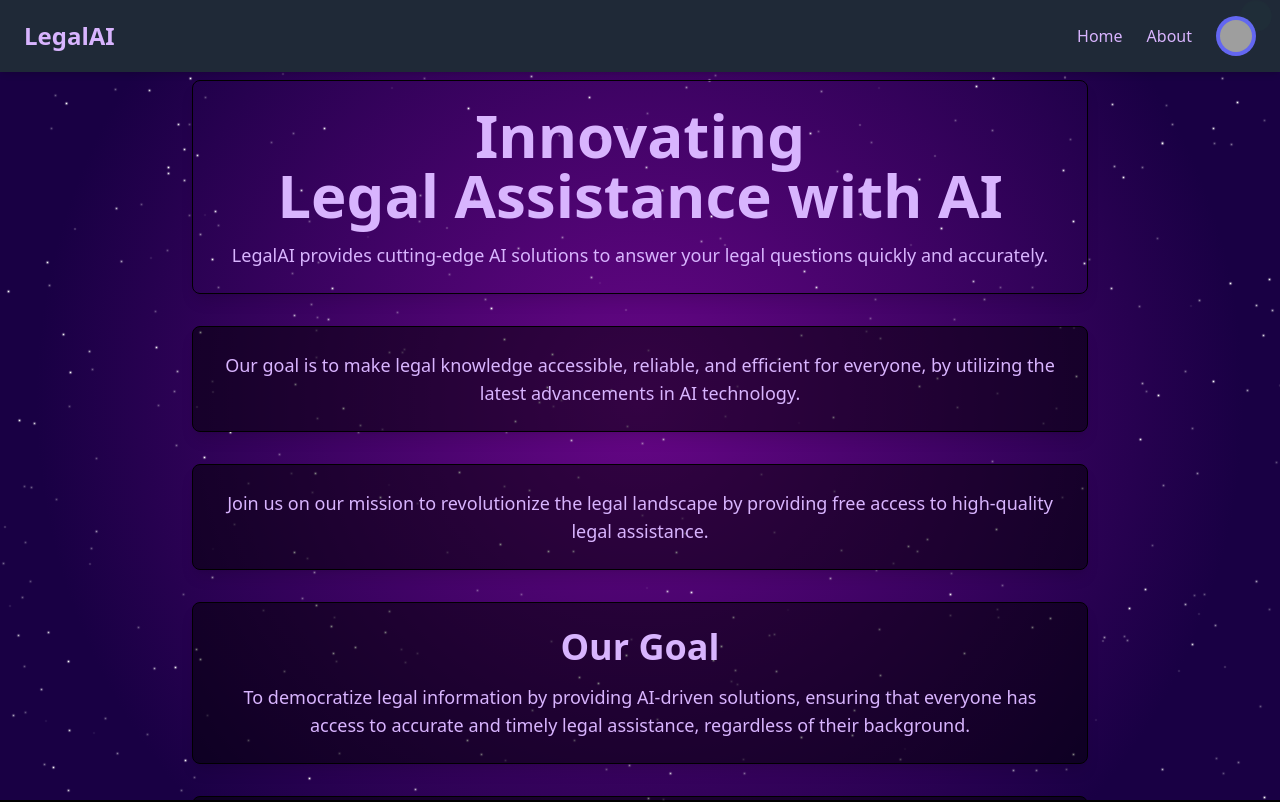
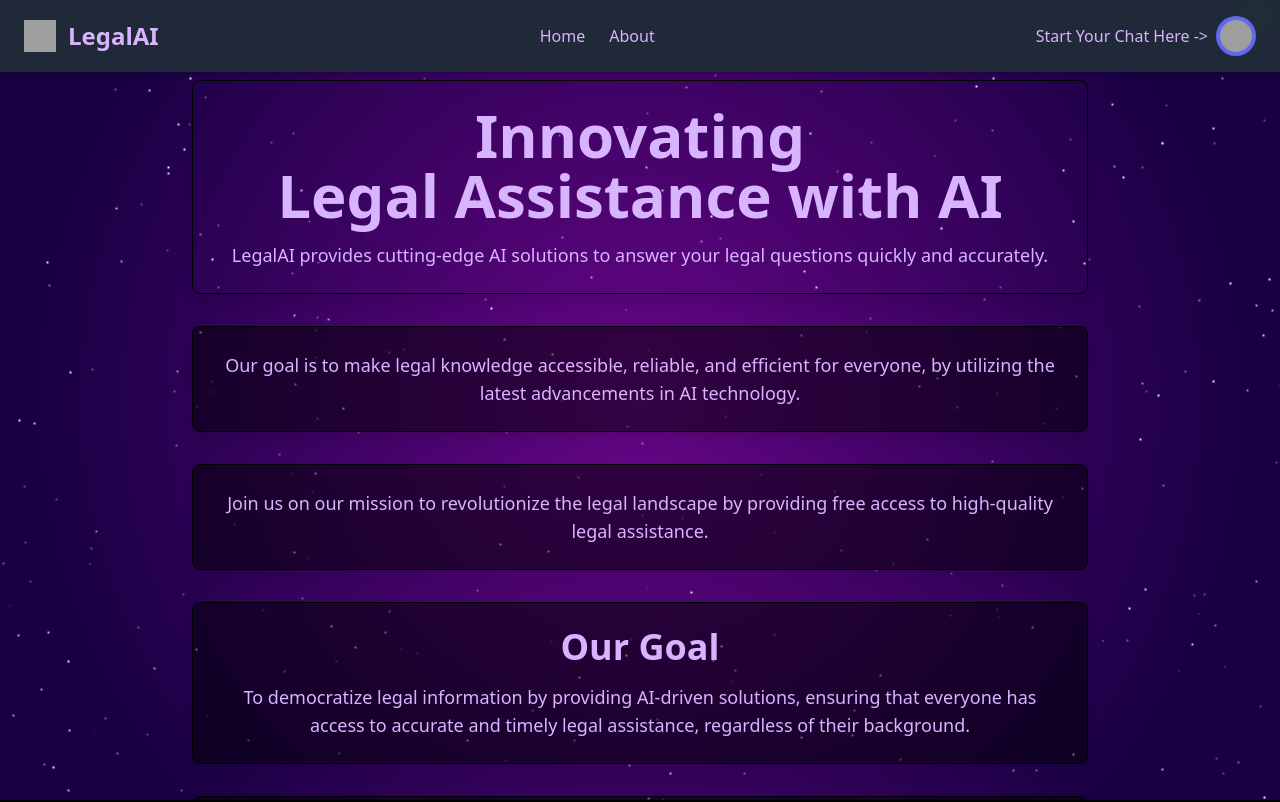
Before and after one commit to rishi-golla/Legal-AI, a React (Create React App) app in the folder legal-ai/: page / in a window 1280 px wide. Shown: the top 802 px of the page. Built offline with nearby package versions, Linux system fonts and the light colour scheme; grey boxes are pictures that could not be loaded.

Commit message:
header fix

```diff
--- a/legal-ai/src/components/Header.js
+++ b/legal-ai/src/components/Header.js
@@ -3,10 +3,19 @@ import React from 'react';
 const Header = ({ setActiveSection }) => {
   return (
     <header className="bg-gray-800 shadow-md fixed w-full top-0 left-0 z-10 flex justify-between items-center px-6 py-4">
+      <div className="flex items-center space-x-3">
+        {/* Add logo next to title */}
+        <img
+          src="https://cdn.discordapp.com/attachments/1286831898147946639/1286847170938667048/logo.png?ex=66ef6552&is=66ee13d2&hm=5a6f86b8d67930ea0c671e0edab662f06f3f61868b6431567e80f5d128c4f99e&"
+          alt="logo"
+          className="h-8 w-8"
+        />
         <h1 className="text-2xl font-bold text-purple-300 cursor-pointer" onClick={() => setActiveSection("home")}>
           LegalAI
         </h1>
-      <nav className="flex space-x-6">
+      </div>
+      {/* Centering the nav items */}
+      <nav className="flex space-x-6 mx-auto">
         <button
           className="text-purple-300 hover:text-purple-400"
           onClick={() => setActiveSection("home")}
@@ -19,10 +28,9 @@ const Header = ({ setActiveSection }) => {
         >
           About
         </button>
-        <div
-          className="relative group"
-          onClick={() => setActiveSection("chatbot")}
-        >
+      </nav>
+      <div className="flex items-center space-x-2 relative group" onClick={() => setActiveSection("chatbot")}>
+      <span className="text-purple-300 hover:text-purple-400 cursor-pointer">Start Your Chat Here -></span>
         <div className="w-10 h-10 bg-indigo-500 rounded-full flex items-center justify-center cursor-pointer transform transition-transform duration-300 ease-in-out hover:scale-110">
           <img
             src="https://cdn.discordapp.com/attachments/1286831898147946639/1286847170938667048/logo.png?ex=66ef6552&is=66ee13d2&hm=5a6f86b8d67930ea0c671e0edab662f06f3f61868b6431567e80f5d128c4f99e&"
@@ -33,7 +41,6 @@ const Header = ({ setActiveSection }) => {
         </div>
         <div className="absolute -top-2 -right-2 w-4 h-4 bg-green-400 rounded-full animate-ping"></div>
       </div>
-      </nav>
     </header>
   );
 };
--- a/legal-ai/src/components/SpaceBackground.js
+++ b/legal-ai/src/components/SpaceBackground.js
@@ -3,7 +3,7 @@ import React, { useEffect } from 'react';
 const SpaceBackground = () => {
   useEffect(() => {
     const space = document.querySelector(".space");
-    const numberOfStars = 450;
+    const numberOfStars = 300;
 
     for (let i = 0; i < numberOfStars; i++) {
       const star = document.createElement("div");
```
Lines whose indentation alone changed are shown as unchanged.
